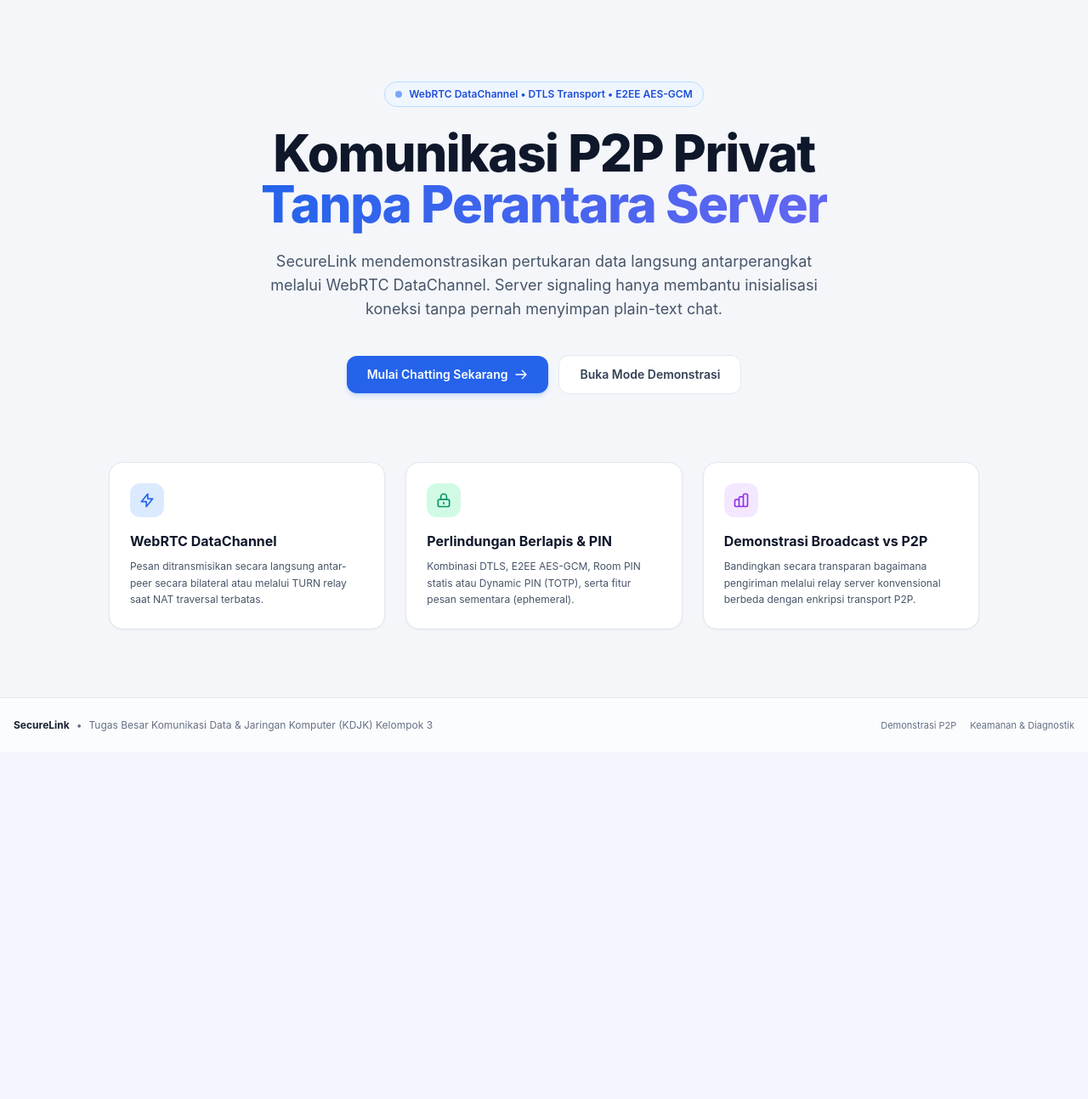
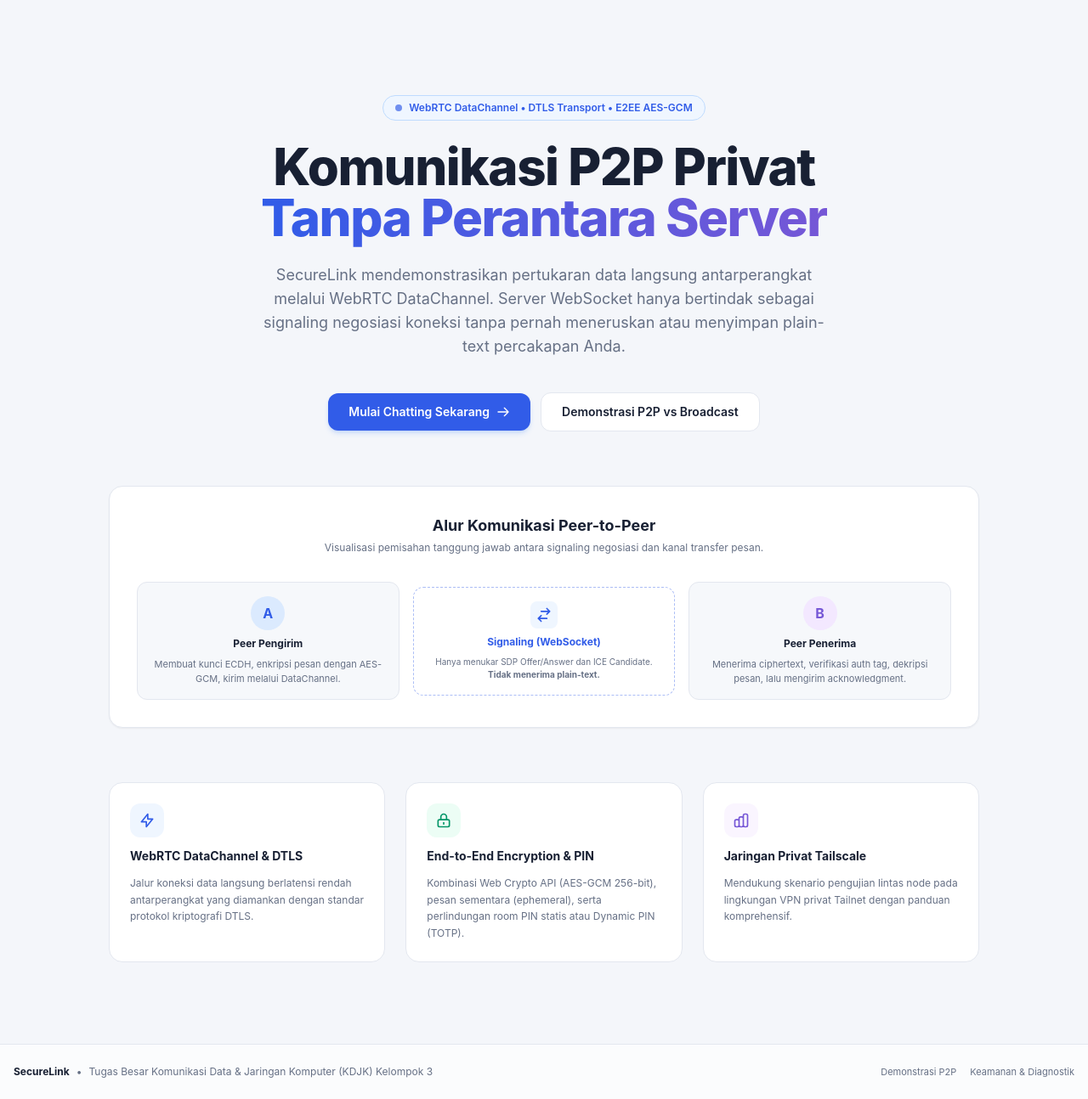
Before and after one commit to acumalaka-tzy/TUBES-KDJK-KELOMPOK-3, a Laravel app: page / in a window 1280 px wide. Shown: the part 65-1359 px from the top of the page at 85% size. Before the commit the page ends 926 px from the top, so only its background shows below. Run offline with Laravel 12, Linux system fonts and the light colour scheme; some libraries are stand-ins or nearby versions.

Commit message:
feat(ui): implement modern minimal Landing Page with P2P architecture flow and technology pillars

```diff
--- a/resources/views/pages/landing.blade.php
+++ b/resources/views/pages/landing.blade.php
@@ -3,76 +3,120 @@
 @section('title', 'SecureLink — Platform Chatting Peer-to-Peer Privat & Aman')
 
 @section('content')
-<div class="py-10 sm:py-16">
-    <div class="text-center max-w-3xl mx-auto space-y-6">
-        <!-- Tag badge -->
-        <div class="inline-flex items-center gap-2 px-3 py-1.5 rounded-full text-xs font-semibold bg-blue-50 dark:bg-blue-950/50 text-blue-700 dark:text-blue-300 border border-blue-200 dark:border-blue-800">
-            <span class="w-2 h-2 rounded-full bg-blue-500 animate-pulse"></span>
+<div class="py-12 sm:py-20 max-w-5xl mx-auto space-y-16">
+    <!-- Hero Section -->
+    <div class="text-center space-y-6">
+        <!-- Verified Security Badge -->
+        <div class="inline-flex items-center gap-2 px-3.5 py-1.5 rounded-full text-xs font-semibold bg-blue-50 dark:bg-blue-950/50 text-[#315CE8] dark:text-[#7895FF] border border-blue-200 dark:border-blue-800/60 shadow-2xs">
+            <span class="w-2 h-2 rounded-full bg-[#315CE8] dark:bg-[#7895FF] animate-pulse"></span>
             WebRTC DataChannel &bull; DTLS Transport &bull; E2EE AES-GCM
         </div>
 
-        <!-- Headline -->
-        <h1 class="text-4xl sm:text-5xl lg:text-6xl font-extrabold tracking-tight text-slate-900 dark:text-white leading-[1.15]">
+        <!-- Strong Editorial Headline -->
+        <h1 class="text-4xl sm:text-5xl lg:text-6xl font-extrabold tracking-tight text-[#182033] dark:text-[#F1F4FA] leading-[1.15]">
             Komunikasi P2P Privat <br class="hidden sm:inline">
-            <span class="text-transparent bg-clip-text bg-gradient-to-r from-blue-600 to-indigo-500">Tanpa Perantara Server</span>
+            <span class="text-transparent bg-clip-text bg-gradient-to-r from-[#315CE8] to-[#7657D6] dark:from-[#7895FF] dark:to-[#A58AE8]">
+                Tanpa Perantara Server
+            </span>
         </h1>
 
-        <!-- Subtitle -->
-        <p class="text-base sm:text-lg text-slate-600 dark:text-slate-300 leading-relaxed max-w-2xl mx-auto">
-            SecureLink mendemonstrasikan pertukaran data langsung antarperangkat melalui WebRTC DataChannel. Server signaling hanya membantu inisialisasi koneksi tanpa pernah menyimpan plain-text chat.
+        <!-- Editorial Subtitle -->
+        <p class="text-base sm:text-lg text-[#667085] dark:text-[#A8B2C3] leading-relaxed max-w-2xl mx-auto">
+            SecureLink mendemonstrasikan pertukaran data langsung antarperangkat melalui WebRTC DataChannel. Server WebSocket hanya bertindak sebagai signaling negosiasi koneksi tanpa pernah meneruskan atau menyimpan plain-text percakapan Anda.
         </p>
 
-        <!-- CTA Buttons -->
+        <!-- CTA Group -->
         <div class="pt-4 flex flex-col sm:flex-row items-center justify-center gap-3">
             @if(isset($user) && $user)
-                <a href="{{ route('dashboard') }}" class="w-full sm:w-auto px-6 py-3 rounded-xl bg-blue-600 hover:bg-blue-700 text-white font-semibold text-sm shadow-md shadow-blue-500/20 transition flex items-center justify-center gap-2">
+                <a href="{{ route('dashboard') }}" class="w-full sm:w-auto px-6 py-3 rounded-xl bg-[#315CE8] hover:bg-[#254BC5] text-white font-semibold text-sm shadow-md shadow-blue-500/20 transition flex items-center justify-center gap-2">
                     Masuk ke Dashboard
                     <svg class="w-4 h-4" fill="none" stroke="currentColor" viewBox="0 0 24 24"><path stroke-linecap="round" stroke-linejoin="round" stroke-width="2" d="M14 5l7 7m0 0l-7 7m7-7H3"/></svg>
                 </a>
             @else
-                <a href="{{ route('identity.setup') }}" class="w-full sm:w-auto px-6 py-3 rounded-xl bg-blue-600 hover:bg-blue-700 text-white font-semibold text-sm shadow-md shadow-blue-500/20 transition flex items-center justify-center gap-2">
+                <a href="{{ route('identity.setup') }}" class="w-full sm:w-auto px-6 py-3 rounded-xl bg-[#315CE8] hover:bg-[#254BC5] text-white font-semibold text-sm shadow-md shadow-blue-500/20 transition flex items-center justify-center gap-2">
                     Mulai Chatting Sekarang
                     <svg class="w-4 h-4" fill="none" stroke="currentColor" viewBox="0 0 24 24"><path stroke-linecap="round" stroke-linejoin="round" stroke-width="2" d="M14 5l7 7m0 0l-7 7m7-7H3"/></svg>
                 </a>
             @endif
-            <a href="{{ route('demo') }}" class="w-full sm:w-auto px-6 py-3 rounded-xl bg-white dark:bg-[#151d30] border border-slate-200 dark:border-[#1f293d] hover:bg-slate-50 dark:hover:bg-[#1f293d] text-slate-700 dark:text-slate-200 font-semibold text-sm transition">
-                Buka Mode Demonstrasi
+            <a href="{{ route('demo') }}" class="w-full sm:w-auto px-6 py-3 rounded-xl bg-white dark:bg-[#222B3A] border border-[#E3E7EF] dark:border-[#344052] hover:bg-[#EEF1F7] dark:hover:bg-[#2A3546] text-[#182033] dark:text-[#F1F4FA] font-semibold text-sm transition flex items-center justify-center gap-2">
+                Demonstrasi P2P vs Broadcast
             </a>
         </div>
     </div>
 
-    <!-- Feature Highlights Grid -->
-    <div class="mt-20 grid grid-cols-1 md:grid-cols-3 gap-6 max-w-5xl mx-auto">
-        <!-- Card 1 -->
-        <div class="p-6 rounded-2xl bg-white dark:bg-[#111827] border border-slate-200 dark:border-[#1f293d] shadow-sm flex flex-col">
-            <div class="w-10 h-10 rounded-xl bg-blue-100 dark:bg-blue-900/40 text-blue-600 dark:text-blue-400 flex items-center justify-center font-bold mb-4">
-                <svg class="w-5 h-5" fill="none" stroke="currentColor" viewBox="0 0 24 24"><path stroke-linecap="round" stroke-linejoin="round" stroke-width="2" d="M13 10V3L4 14h7v7l9-11h-7z"/></svg>
-            </div>
-            <h3 class="text-base font-bold text-slate-900 dark:text-white mb-2">WebRTC DataChannel</h3>
-            <p class="text-xs text-slate-600 dark:text-slate-400 leading-relaxed">
-                Pesan ditransmisikan secara langsung antar-peer secara bilateral atau melalui TURN relay saat NAT traversal terbatas.
+    <!-- Interactive Architecture Diagram -->
+    <div class="p-6 sm:p-8 rounded-2xl bg-white dark:bg-[#1B2230] border border-[#E3E7EF] dark:border-[#344052] shadow-sm">
+        <div class="text-center max-w-xl mx-auto mb-8">
+            <h2 class="text-lg font-bold text-[#182033] dark:text-[#F1F4FA]">Alur Komunikasi Peer-to-Peer</h2>
+            <p class="text-xs text-[#667085] dark:text-[#A8B2C3] mt-1">
+                Visualisasi pemisahan tanggung jawab antara signaling negosiasi dan kanal transfer pesan.
             </p>
         </div>
 
-        <!-- Card 2 -->
-        <div class="p-6 rounded-2xl bg-white dark:bg-[#111827] border border-slate-200 dark:border-[#1f293d] shadow-sm flex flex-col">
-            <div class="w-10 h-10 rounded-xl bg-emerald-100 dark:bg-emerald-900/40 text-emerald-600 dark:text-emerald-400 flex items-center justify-center font-bold mb-4">
-                <svg class="w-5 h-5" fill="none" stroke="currentColor" viewBox="0 0 24 24"><path stroke-linecap="round" stroke-linejoin="round" stroke-width="2" d="M12 15v2m-6 4h12a2 2 0 002-2v-6a2 2 0 00-2-2H6a2 2 0 00-2 2v6a2 2 0 002 2zm10-10V7a4 4 0 00-8 0v4h8z"/></svg>
+        <div class="grid grid-cols-1 md:grid-cols-3 gap-4 items-center">
+            <!-- Step 1: Peer A -->
+            <div class="p-4 rounded-xl bg-[#EEF1F7]/50 dark:bg-[#222B3A] border border-[#E3E7EF] dark:border-[#344052] text-center space-y-2">
+                <div class="w-10 h-10 rounded-full bg-blue-100 dark:bg-blue-950/60 text-[#315CE8] dark:text-[#7895FF] flex items-center justify-center font-bold mx-auto">
+                    A
+                </div>
+                <div class="font-bold text-xs text-[#182033] dark:text-[#F1F4FA]">Peer Pengirim</div>
+                <p class="text-[11px] text-[#667085] dark:text-[#A8B2C3]">Membuat kunci ECDH, enkripsi pesan dengan AES-GCM, kirim melalui DataChannel.</p>
             </div>
-            <h3 class="text-base font-bold text-slate-900 dark:text-white mb-2">Perlindungan Berlapis &amp; PIN</h3>
-            <p class="text-xs text-slate-600 dark:text-slate-400 leading-relaxed">
-                Kombinasi DTLS, E2EE AES-GCM, Room PIN statis atau Dynamic PIN (TOTP), serta fitur pesan sementara (ephemeral).
+
+            <!-- Signaling Indicator -->
+            <div class="p-4 rounded-xl bg-white dark:bg-[#151A24] border border-dashed border-[#315CE8]/40 dark:border-[#7895FF]/40 text-center space-y-2">
+                <div class="inline-flex p-1.5 rounded-lg bg-blue-50 dark:bg-blue-950/40 text-[#315CE8] dark:text-[#7895FF]">
+                    <svg class="w-5 h-5" fill="none" stroke="currentColor" viewBox="0 0 24 24"><path stroke-linecap="round" stroke-linejoin="round" stroke-width="2" d="M8 7h12m0 0l-4-4m4 4l-4 4m0 6H4m0 0l4 4m-4-4l4-4"/></svg>
+                </div>
+                <div class="font-bold text-xs text-[#315CE8] dark:text-[#7895FF]">Signaling (WebSocket)</div>
+                <p class="text-[10px] text-[#667085] dark:text-[#A8B2C3]">
+                    Hanya menukar SDP Offer/Answer dan ICE Candidate. <strong>Tidak menerima plain-text.</strong>
+                </p>
+            </div>
+
+            <!-- Step 2: Peer B -->
+            <div class="p-4 rounded-xl bg-[#EEF1F7]/50 dark:bg-[#222B3A] border border-[#E3E7EF] dark:border-[#344052] text-center space-y-2">
+                <div class="w-10 h-10 rounded-full bg-purple-100 dark:bg-purple-950/60 text-[#7657D6] dark:text-[#A58AE8] flex items-center justify-center font-bold mx-auto">
+                    B
+                </div>
+                <div class="font-bold text-xs text-[#182033] dark:text-[#F1F4FA]">Peer Penerima</div>
+                <p class="text-[11px] text-[#667085] dark:text-[#A8B2C3]">Menerima ciphertext, verifikasi auth tag, dekripsi pesan, lalu mengirim acknowledgment.</p>
+            </div>
+        </div>
+    </div>
+
+    <!-- Core Pillars Grid (PRD Section 1.3 & 1.4) -->
+    <div class="grid grid-cols-1 md:grid-cols-3 gap-6">
+        <!-- Pillar 1 -->
+        <div class="p-6 rounded-2xl bg-white dark:bg-[#1B2230] border border-[#E3E7EF] dark:border-[#344052] shadow-2xs space-y-3">
+            <div class="w-10 h-10 rounded-xl bg-blue-50 dark:bg-blue-950/40 text-[#315CE8] dark:text-[#7895FF] flex items-center justify-center font-bold">
+                <svg class="w-5 h-5" fill="none" stroke="currentColor" viewBox="0 0 24 24"><path stroke-linecap="round" stroke-linejoin="round" stroke-width="2" d="M13 10V3L4 14h7v7l9-11h-7z"/></svg>
+            </div>
+            <h3 class="text-sm font-bold text-[#182033] dark:text-[#F1F4FA]">WebRTC DataChannel &amp; DTLS</h3>
+            <p class="text-xs text-[#667085] dark:text-[#A8B2C3] leading-relaxed">
+                Jalur koneksi data langsung berlatensi rendah antarperangkat yang diamankan dengan standar protokol kriptografi DTLS.
             </p>
         </div>
 
-        <!-- Card 3 -->
-        <div class="p-6 rounded-2xl bg-white dark:bg-[#111827] border border-slate-200 dark:border-[#1f293d] shadow-sm flex flex-col">
-            <div class="w-10 h-10 rounded-xl bg-purple-100 dark:bg-purple-900/40 text-purple-600 dark:text-purple-400 flex items-center justify-center font-bold mb-4">
+        <!-- Pillar 2 -->
+        <div class="p-6 rounded-2xl bg-white dark:bg-[#1B2230] border border-[#E3E7EF] dark:border-[#344052] shadow-2xs space-y-3">
+            <div class="w-10 h-10 rounded-xl bg-emerald-50 dark:bg-emerald-950/40 text-emerald-600 dark:text-[#55C49A] flex items-center justify-center font-bold">
+                <svg class="w-5 h-5" fill="none" stroke="currentColor" viewBox="0 0 24 24"><path stroke-linecap="round" stroke-linejoin="round" stroke-width="2" d="M12 15v2m-6 4h12a2 2 0 002-2v-6a2 2 0 00-2-2H6a2 2 0 00-2 2v6a2 2 0 002 2zm10-10V7a4 4 0 00-8 0v4h8z"/></svg>
+            </div>
+            <h3 class="text-sm font-bold text-[#182033] dark:text-[#F1F4FA]">End-to-End Encryption &amp; PIN</h3>
+            <p class="text-xs text-[#667085] dark:text-[#A8B2C3] leading-relaxed">
+                Kombinasi Web Crypto API (AES-GCM 256-bit), pesan sementara (ephemeral), serta perlindungan room PIN statis atau Dynamic PIN (TOTP).
+            </p>
+        </div>
+
+        <!-- Pillar 3 -->
+        <div class="p-6 rounded-2xl bg-white dark:bg-[#1B2230] border border-[#E3E7EF] dark:border-[#344052] shadow-2xs space-y-3">
+            <div class="w-10 h-10 rounded-xl bg-purple-50 dark:bg-purple-950/40 text-[#7657D6] dark:text-[#A58AE8] flex items-center justify-center font-bold">
                 <svg class="w-5 h-5" fill="none" stroke="currentColor" viewBox="0 0 24 24"><path stroke-linecap="round" stroke-linejoin="round" stroke-width="2" d="M9 19v-6a2 2 0 00-2-2H5a2 2 0 00-2 2v6a2 2 0 002 2h2a2 2 0 002-2zm0 0V9a2 2 0 012-2h2a2 2 0 012 2v10m-6 0a2 2 0 002 2h2a2 2 0 002-2m0 0V5a2 2 0 012-2h2a2 2 0 012 2v14a2 2 0 01-2 2h-2a2 2 0 01-2-2z"/></svg>
             </div>
-            <h3 class="text-base font-bold text-slate-900 dark:text-white mb-2">Demonstrasi Broadcast vs P2P</h3>
-            <p class="text-xs text-slate-600 dark:text-slate-400 leading-relaxed">
-                Bandingkan secara transparan bagaimana pengiriman melalui relay server konvensional berbeda dengan enkripsi transport P2P.
+            <h3 class="text-sm font-bold text-[#182033] dark:text-[#F1F4FA]">Jaringan Privat Tailscale</h3>
+            <p class="text-xs text-[#667085] dark:text-[#A8B2C3] leading-relaxed">
+                Mendukung skenario pengujian lintas node pada lingkungan VPN privat Tailnet dengan panduan komprehensif.
             </p>
         </div>
     </div>
```
